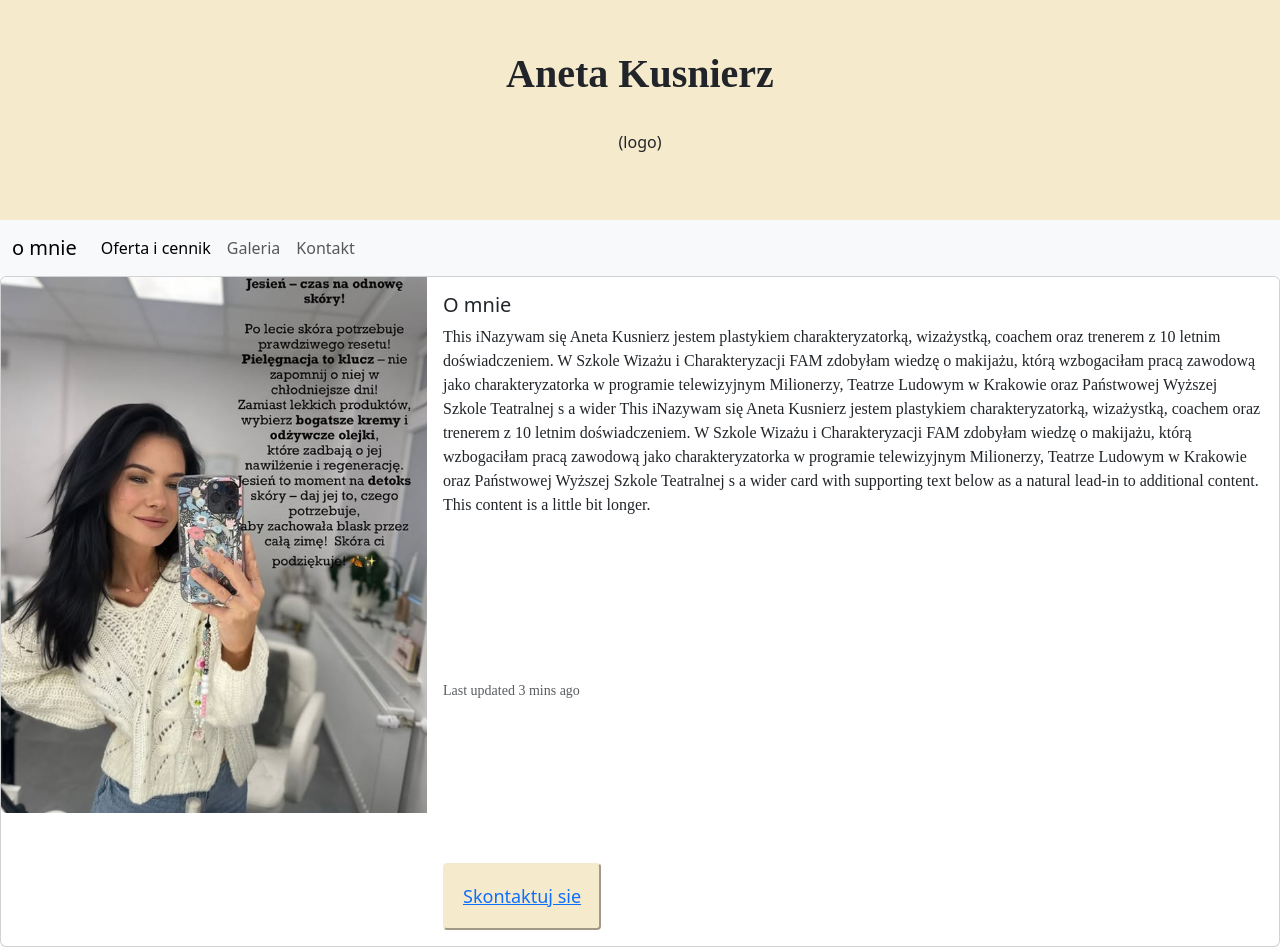
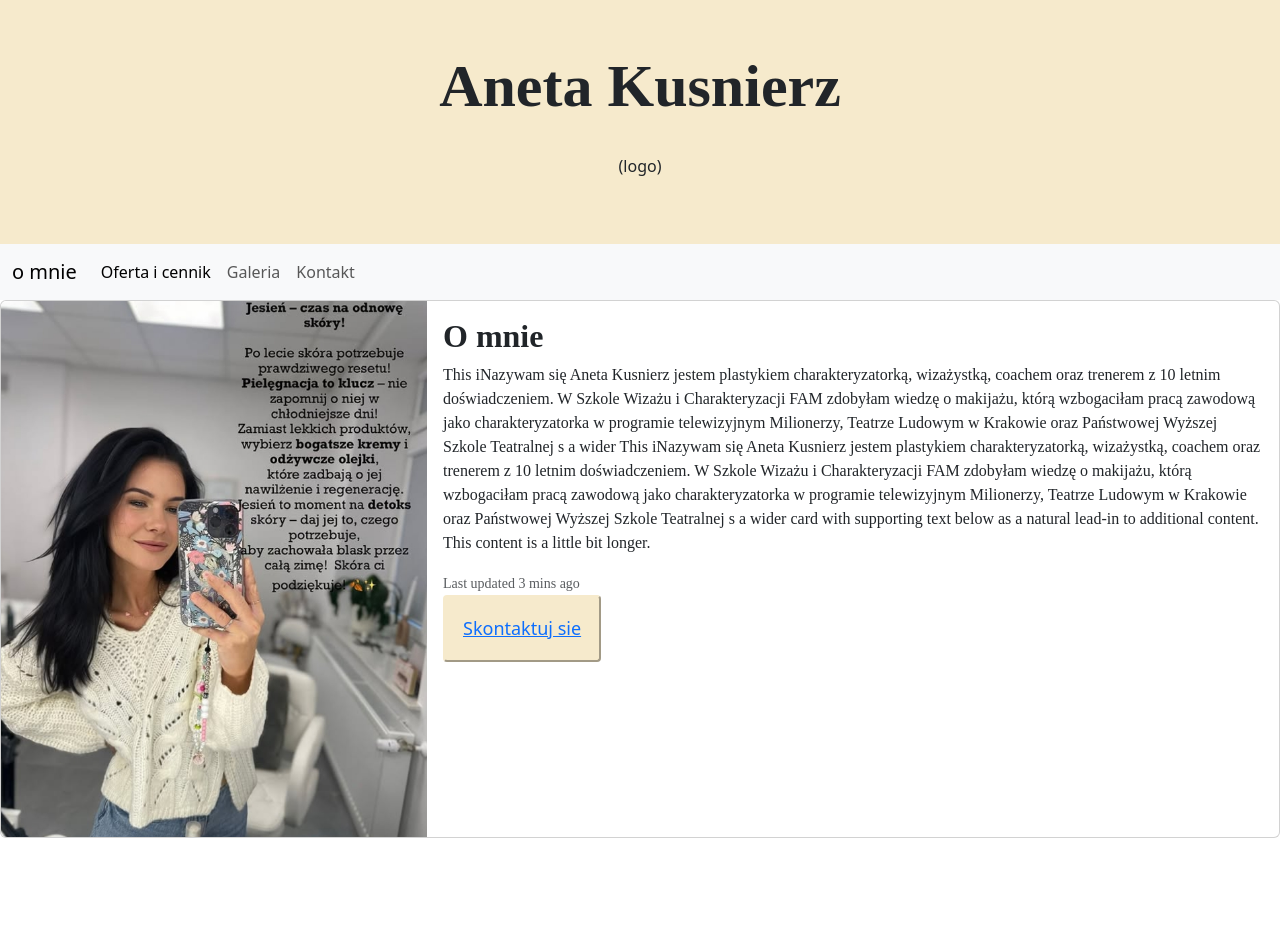
Before and after one commit to kaczocha2712/Portfolio-MakeUp, a plain HTML site: page index.html in a window 1280 px wide. After the commit the page ends 854 px from the top, so only its background shows below. Drawn offline with nearby package versions, Linux system fonts and the light colour scheme; a web font is replaced by a local one.

Commit message:
added responsivenes

```diff
--- a/index.html
+++ b/index.html
@@ -44,13 +44,16 @@
       </div>
       <div class="col-md-8">
         <div class="card-body">
-          <h5 class="card-title">O mnie</h5>
+            <div class="project-description">
+          <h2 class="card-title">O mnie</h2>
           <p class="card-text">This iNazywam się Aneta Kusnierz jestem plastykiem charakteryzatorką, wizażystką, coachem oraz trenerem z 10 letnim doświadczeniem. W Szkole Wizażu i Charakteryzacji FAM zdobyłam wiedzę o makijażu, którą wzbogaciłam pracą zawodową jako charakteryzatorka w programie telewizyjnym Milionerzy, Teatrze Ludowym w Krakowie oraz Państwowej Wyższej Szkole Teatralnej
             s a wider This iNazywam się Aneta Kusnierz jestem plastykiem charakteryzatorką, wizażystką, coachem oraz trenerem z 10 letnim doświadczeniem. W Szkole Wizażu i Charakteryzacji FAM zdobyłam wiedzę o makijażu, którą wzbogaciłam pracą zawodową jako charakteryzatorka w programie telewizyjnym Milionerzy, Teatrze Ludowym w Krakowie oraz Państwowej Wyższej Szkole Teatralnej
             s a wider card with supporting text below as a natural lead-in to additional content. This content is a little bit longer.</p>
 
           <p class="card-text"><small class="text-body-secondary">Last updated 3 mins ago</small></p>
-          <button class="button-primary">
+
+        </div>
+        <button class="button-primary">
             <a href="mailto: aneta.kaczochaaa@gmail.com" title="email">Skontaktuj sie </a>
           </button>
         </div>
--- a/style.css
+++ b/style.css
@@ -4,10 +4,14 @@
 }
 
 
+h1 {  text-align: center;
+background-color: var(--branding-color);
+font-size: 60px;
+}
 
+h1,
+h2 {
 
-h1 {
-    text-align: center;
     font-family: var(--main-font-family);
     font-weight: bold;
 
@@ -24,24 +28,33 @@ h1 {
 }
 
 .button-primary {
-   display: block;
+display: block;
+justify-content: flex-end;
     background-color: var(--branding-color);
     border-color:var(--branding-color) ;
     color: black;
     border-radius: 4px;
     font-size: 18px;
     padding: 18px;
-
+    margin-bottom: 0;
 
 }
 
 .card-text {
     font-family: var(--main-font-family);
     font-weight: 400;
-    padding-bottom: 145px;
+
 }
+
 
 .text-body-secondary {
     font-family: var(--main-font-family);
     font-weight: 400;
 }
+
+@media (max-width: 900px) {
+    .hero {
+        padding: auto;
+    }
+
+}
```
